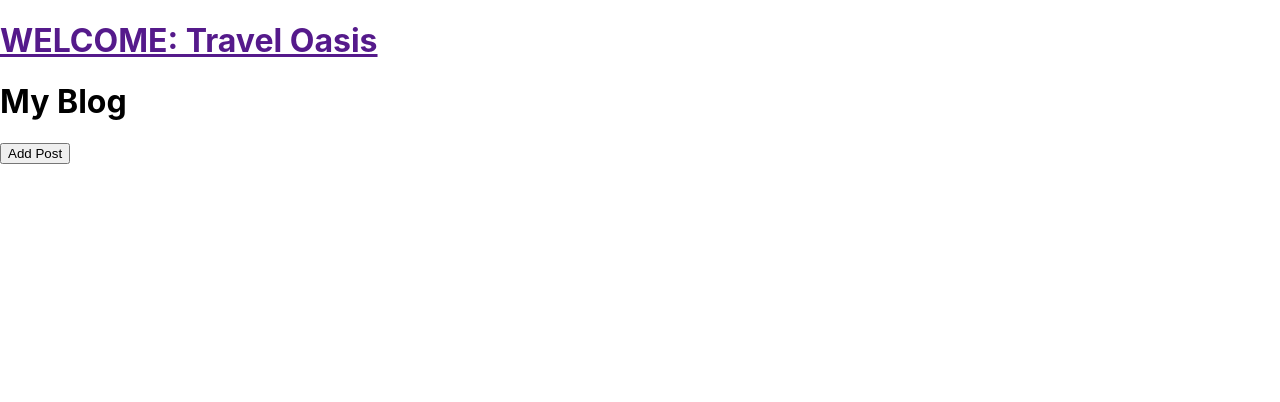
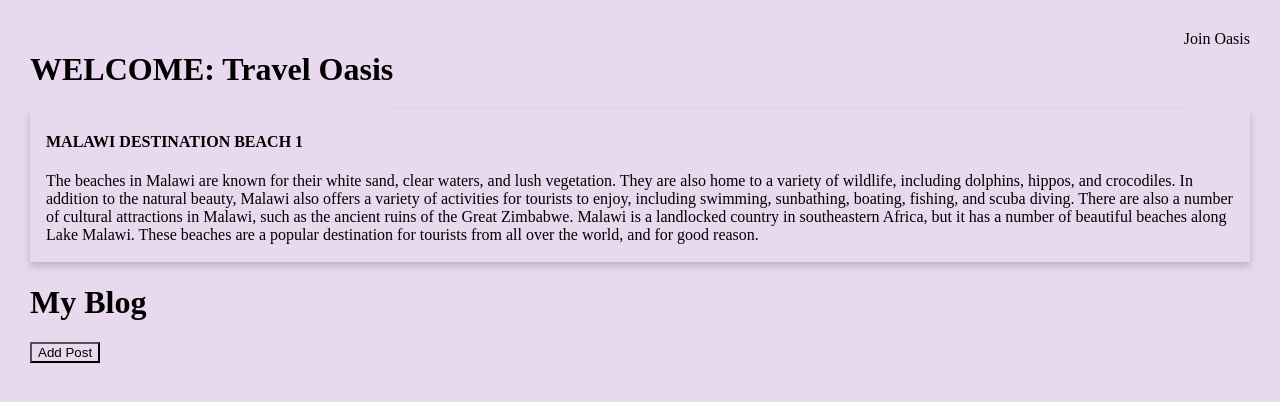
Before and after one commit to Sabdul96/project, a React (Create React App) app in the folder project/: page / in a window 1280 px wide. Shown: the top 402 px of the page. Built offline with nearby package versions, Linux system fonts and the light colour scheme.

Commit message:
creating one blog post on App.js, hoping to create a feature to add more posts and delete/edit posts within blog.js file

```diff
--- a/project/src/App.css
+++ b/project/src/App.css
@@ -1,38 +1,29 @@
+*{
+  background-color: rgb(233, 217, 238);
+}
+
+body{
+  font-family: Didot;
+}
 
 
-.App {
-  text-align: center;
-
+main
+{
+  padding: 30px;
+  max: width 400px;
+  margin:0 auto;
 }
 
-.App-logo {
-  height: 40vmin;
-  pointer-events: none;
+header
+{
+display: flex;
+justify-content: space-between;
 }
 
-@media (prefers-reduced-motion: no-preference) {
-  .App-logo {
-    animation: App-logo-spin infinite 20s linear;
-  }
+header a {
+  text-decoration: dashed;
+  color: black;
 }
-
-.App-header {
-  background-color: #e9f0fd;
-  min-height: 100vh;
-  display: flex;
-  flex-direction: column;
-  align-items: center;
-  justify-content: center;
-  font-size: calc(10px + 2vmin);
-  color: rgb(2, 2, 2);
-  font-family: Didot;
-  font-size: larger;
-}
-
-.App-link {
-  color: #080808;
-}
-
 
 .card {
   /* Add shadows to create the "card" effect */
@@ -47,6 +38,5 @@
 
 /* Add some padding inside the card container */
 .container {
-  padding: 10px 30px;
-
+  padding: 2px 16px;
 }
--- a/project/src/App.js
+++ b/project/src/App.js
@@ -1,14 +1,36 @@
 import React from "react";
+import "./App.css";
 import Blog from "./Blog";
 
 const App = () => {
   return (
     <main>
+      <header>
       <a href="" className="Logo"> <h1> WELCOME: Travel Oasis</h1> </a>
-      <nav> </nav>
-      <Blog />
+      <nav>
+        <a href=""> Join Oasis</a>
+      </nav>
+      </header>
 
+      <div class="card">
+      <div class="container">
+      <h4>
+        MALAWI DESTINATION BEACH 1
+      </h4>
+
+      <p>
+The beaches in Malawi are known for their white sand, clear waters, and lush vegetation. They are also home to a variety of wildlife, including dolphins, hippos, and crocodiles.
+
+In addition to the natural beauty, Malawi also offers a variety of activities for tourists to enjoy, including swimming, sunbathing, boating, fishing, and scuba diving. There are also a number of cultural attractions in Malawi, such as the ancient ruins of the Great Zimbabwe.
+Malawi is a landlocked country in southeastern Africa, but it has a number of beautiful beaches along Lake Malawi. These beaches are a popular destination for tourists from all over the world, and for good reason. </p>
+
+
+      </div>
+      </div>
+  <Blog/>
     </main>
+
+
   );
 };
 
--- a/project/src/Blog.js
+++ b/project/src/Blog.js
@@ -1,4 +1,6 @@
 import React, { useState } from "react";
+
+
 
 const Blog = () => {
   const [posts, setPosts] = useState([]);
```
